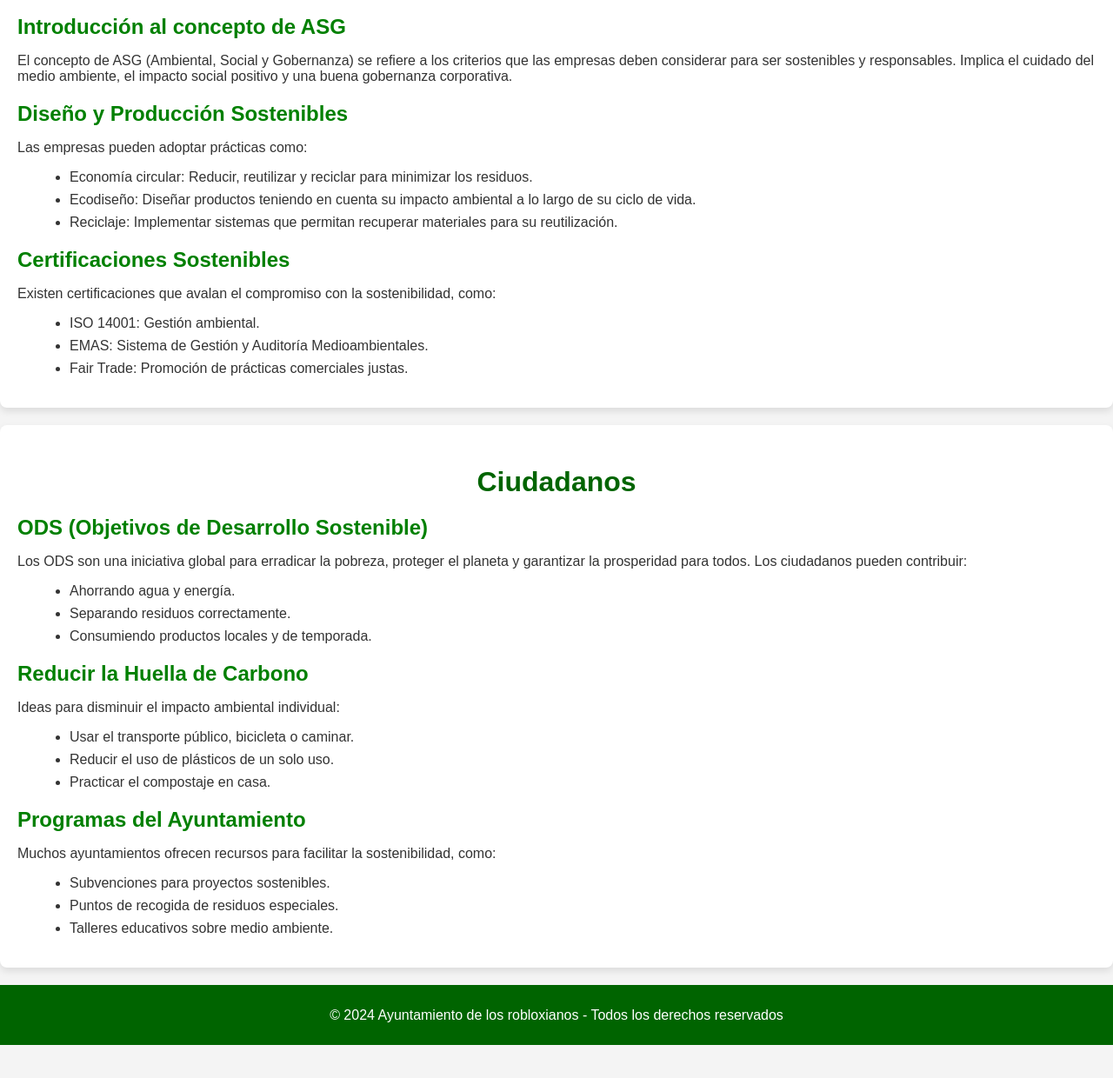
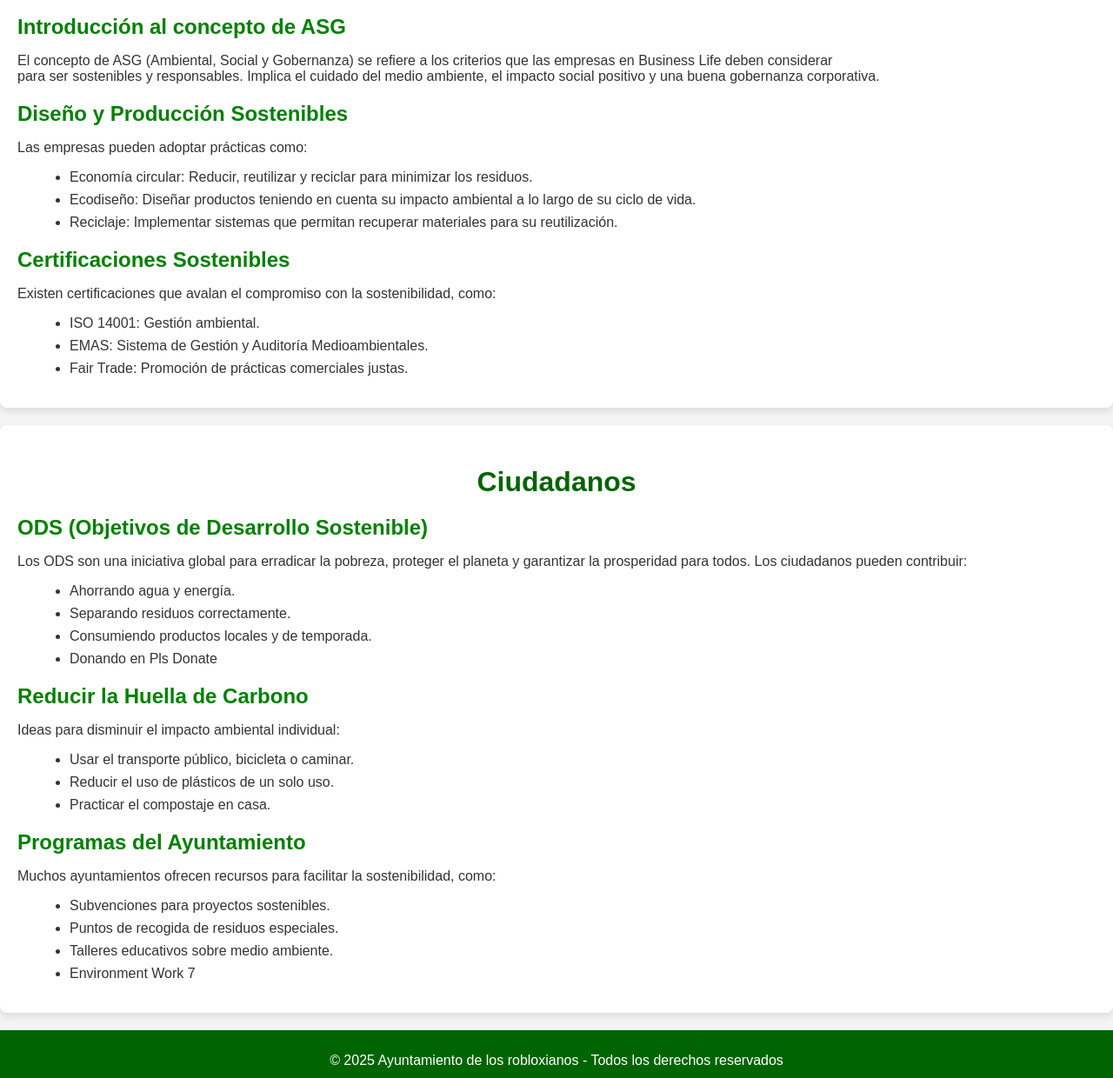
Before and after one commit to mateuseil/mateuseil.github.io, a plain HTML site: page consejos_empresas.html in a window 1280 px wide. Shown: the part 340-1580 px from the top of the page at 87% size. Before the commit the page ends 1542 px from the top, so only its background shows below. Drawn offline with Linux system fonts and the light colour scheme.

Commit message:
Update consejos_empresas.html

```diff
--- a/consejos_empresas.html
+++ b/consejos_empresas.html
@@ -26,7 +26,8 @@
 <section>
     <h2>Empresas</h2>
     <h3>Introducción al concepto de ASG</h3>
-    <p>El concepto de ASG (Ambiental, Social y Gobernanza) se refiere a los criterios que las empresas deben considerar para ser sostenibles y responsables. Implica el cuidado del medio ambiente, el impacto social positivo y una buena gobernanza corporativa.</p>
+    <p>El concepto de ASG (Ambiental, Social y Gobernanza) se refiere a los criterios que las empresas en Business Life deben considerar <br>
+        para ser sostenibles y responsables. Implica el cuidado del medio ambiente, el impacto social positivo y una buena gobernanza corporativa.</p>
 
     <h3>Diseño y Producción Sostenibles</h3>
     <p>Las empresas pueden adoptar prácticas como:</p>
@@ -53,6 +54,7 @@
         <li>Ahorrando agua y energía.</li>
         <li>Separando residuos correctamente.</li>
         <li>Consumiendo productos locales y de temporada.</li>
+        <li>Donando en Pls Donate</li>
     </ul>
 
     <h3>Reducir la Huella de Carbono</h3>
@@ -69,10 +71,11 @@
         <li>Subvenciones para proyectos sostenibles.</li>
         <li>Puntos de recogida de residuos especiales.</li>
         <li>Talleres educativos sobre medio ambiente.</li>
+        <li>Environment Work 7</li>
     </ul>
 </section>
 <footer>
-    <p>&copy; 2024 Ayuntamiento de los robloxianos - Todos los derechos reservados</p>
+    <p>&copy; 2025 Ayuntamiento de los robloxianos - Todos los derechos reservados</p>
 </footer>
 </body>
 </html>
```
